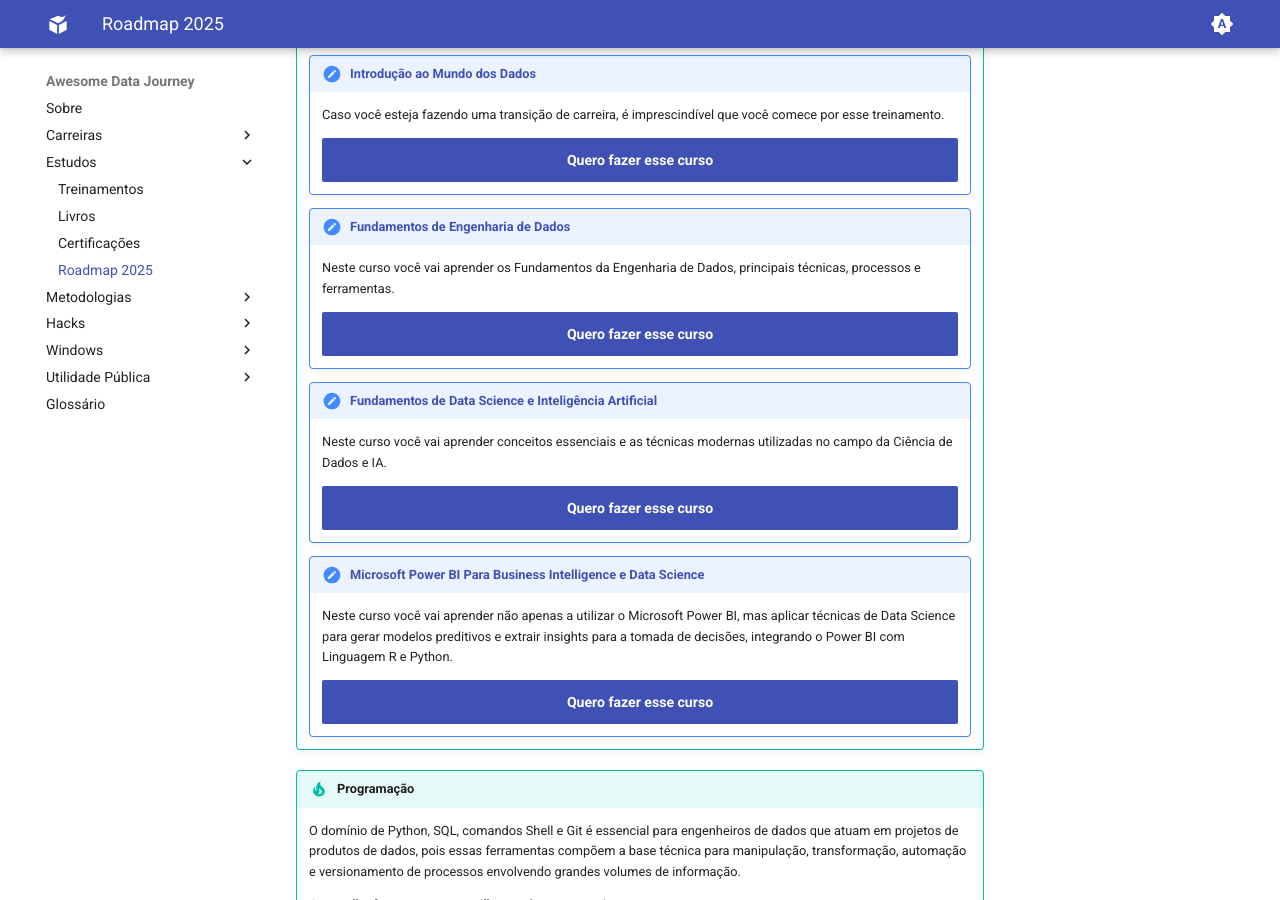
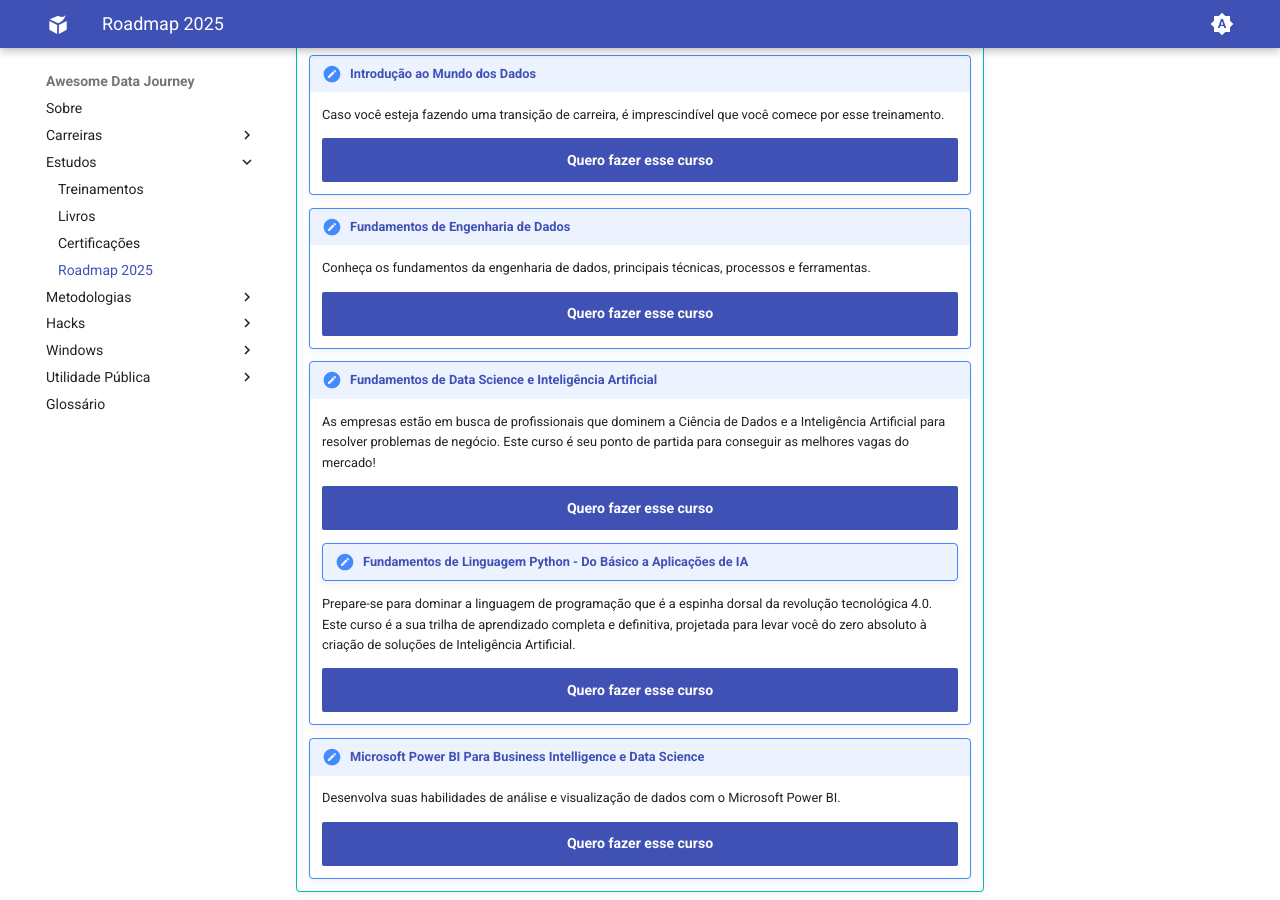
Before and after one commit to andersonbraz/andersonbraz.github.io, an MkDocs documentation site: the page built from docs/estudos/roadmap.md, in a window 1280 px wide and 900 px high, scrolled down 357 px. Built offline with MkDocs 1.6.1 and Material for MkDocs 9.7.7, drawn with Linux system fonts in a browser that asks for light colours.

Commit message:
Update Project.

```diff
--- a/docs/estudos/roadmap.md
+++ b/docs/estudos/roadmap.md
@@ -16,19 +16,25 @@
 
     !!! note "[Fundamentos de Engenharia de Dados](https://www.datascienceacademy.com.br/course/fundamentos-de-engenharia-de-dados){target="_blank"}"
 
-        Neste curso você vai aprender os Fundamentos da Engenharia de Dados, principais técnicas, processos e ferramentas.
+        Conheça os fundamentos da engenharia de dados, principais técnicas, processos e ferramentas.
 
         [Quero fazer esse curso](https://www.datascienceacademy.com.br/course/fundamentos-de-engenharia-de-dados){ .md-button .md-button--primary .md-button--large target="_blank"}
 
     !!! note "[Fundamentos de Data Science e Inteligência Artificial](https://www.datascienceacademy.com.br/course/fundamentos-de-data-science-e-inteligencia-artificial){target="_blank"}"
 
-        Neste curso você vai aprender conceitos essenciais e as técnicas modernas utilizadas no campo da Ciência de Dados e IA.
+        As empresas estão em busca de profissionais que dominem a Ciência de Dados e a Inteligência Artificial para resolver problemas de negócio. Este curso é seu ponto de partida para conseguir as melhores vagas do mercado!
 
-        [Quero fazer esse curso](#){ .md-button .md-button--primary .md-button--large target="_blank"}
+        [Quero fazer esse curso](https://www.datascienceacademy.com.br/course/fundamentos-de-data-science-e-inteligencia-artificial){ .md-button .md-button--primary .md-button--large target="_blank"}
+
+        !!! note "[Fundamentos de Linguagem Python - Do Básico a Aplicações de IA](https://www.datascienceacademy.com.br/course/fundamentos-de-linguagem-python-do-basico-a-aplicacoes-de-ia){target="_blank"}"
+
+        Prepare-se para dominar a linguagem de programação que é a espinha dorsal da revolução tecnológica 4.0. Este curso é a sua trilha de aprendizado completa e definitiva, projetada para levar você do zero absoluto à criação de soluções de Inteligência Artificial.
+
+        [Quero fazer esse curso](https://www.datascienceacademy.com.br/course/fundamentos-de-linguagem-python-do-basico-a-aplicacoes-de-ia){ .md-button .md-button--primary .md-button--large target="_blank"}
 
     !!! note "[Microsoft Power BI Para Business Intelligence e Data Science](https://www.datascienceacademy.com.br/course/microsoft-power-bi-para-business-intelligence-e-data-science){target="_blank"}"
 
-        Neste curso você vai aprender não apenas a utilizar o Microsoft Power BI, mas aplicar técnicas de Data Science para gerar modelos preditivos e extrair insights para a tomada de decisões, integrando o Power BI com Linguagem R e Python.
+        Desenvolva suas habilidades de análise e visualização de dados com o Microsoft Power BI.
 
         [Quero fazer esse curso](https://www.datascienceacademy.com.br/course/microsoft-power-bi-para-business-intelligence-e-data-science){ .md-button .md-button--primary .md-button--large target="_blank"}
 
```
